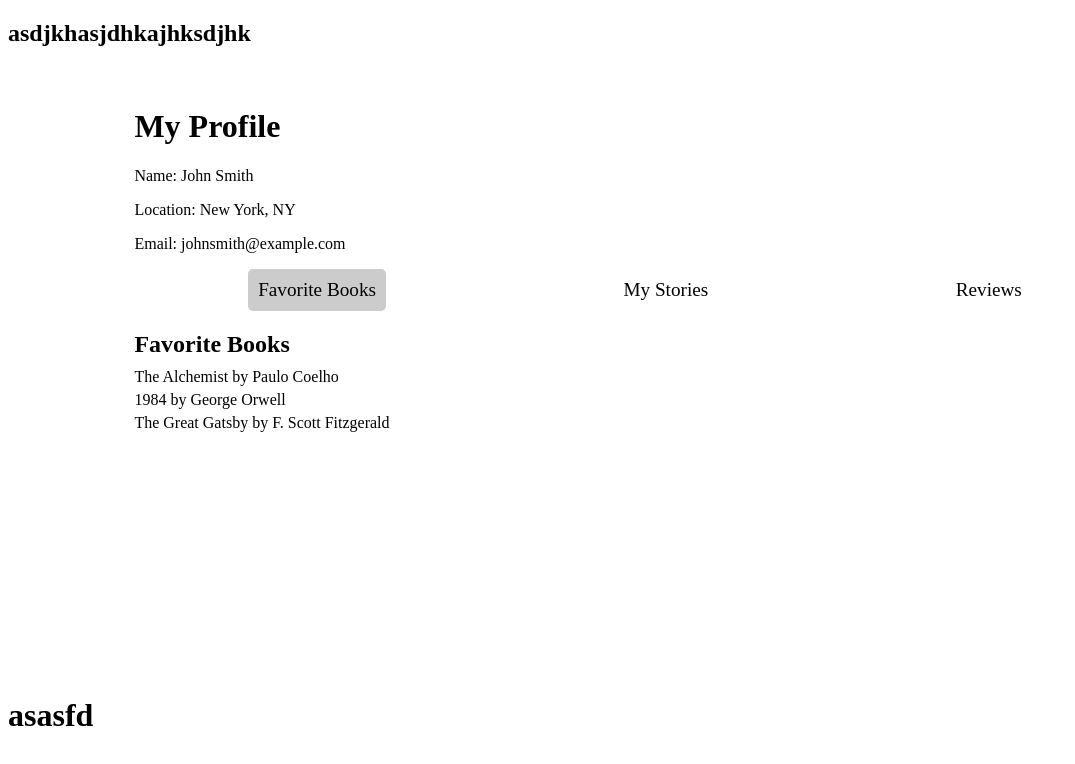
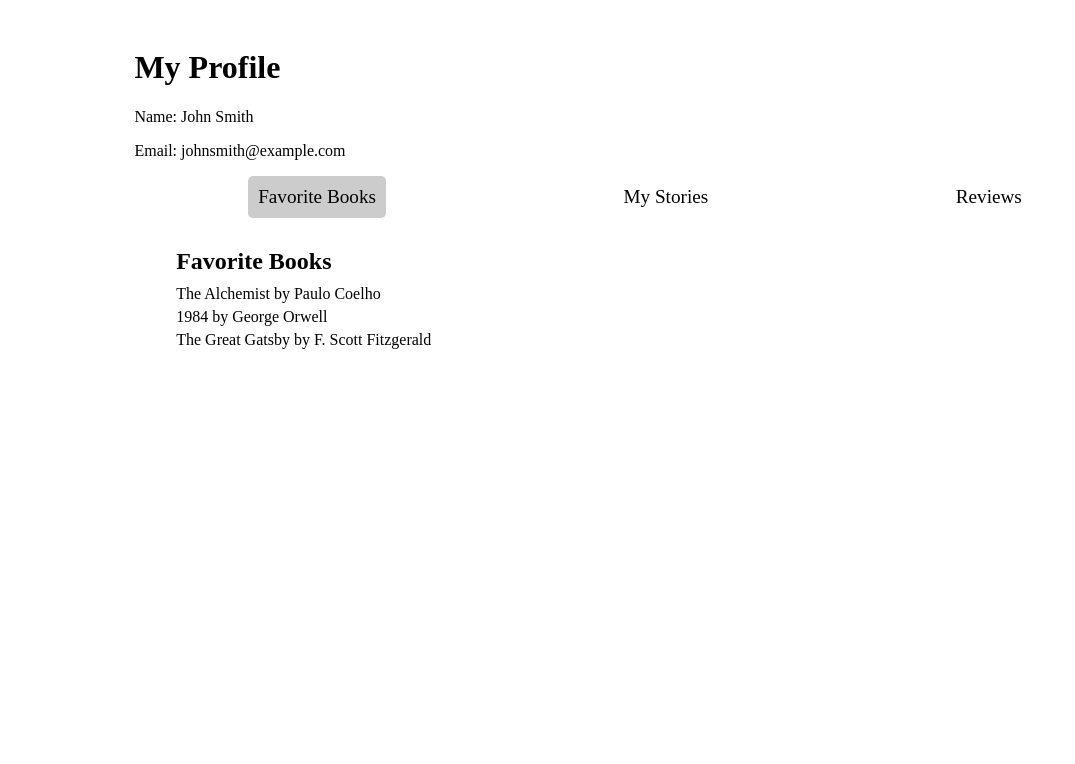
Before and after one commit to aissultan/Librarium, an Angular app in the folder Librarium/: page / in a window 1280 px wide. Shown: the top 764 px of the page, without its empty margins (0-1075 px from the left). Built offline with nearby package versions, Linux system fonts and the light colour scheme.

Commit message:
updated personal page

```diff
--- a/Librarium/src/app/personal-page/personal-page.component.css
+++ b/Librarium/src/app/personal-page/personal-page.component.css
@@ -18,6 +18,12 @@
     padding: 10px;
     border-radius: 5px;
     transition: background-color 0.3s ease-in-out;
+  }
+
+  .profile-content{
+    display: flex;
+    justify-content: space-around;
+    align-items: center;
   }
 
   .profile-tab.active {
--- a/Librarium/src/app/personal-page/personal-page.component.html
+++ b/Librarium/src/app/personal-page/personal-page.component.html
@@ -1,11 +1,8 @@
-<nav>
-    <h1>asdjkhasjdhkajhksdjhk</h1>
-</nav>
+
 <div class="profile-container">
     <div class="profile-info">
         <h1>My Profile</h1>
         <p>Name: {{name}}</p>
-        <p>Location: {{location}}</p>
         <p>Email: {{email}}</p>
       </div>
     <div class="profile-tabs">
@@ -42,6 +39,3 @@
       </div>
     </div>
   </div>
-  <footer>
-    <h1>asasfd</h1>
-  </footer>
```
